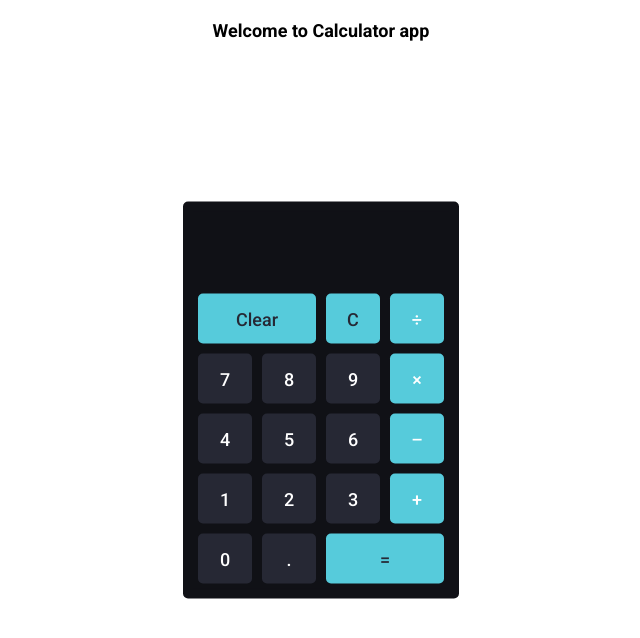
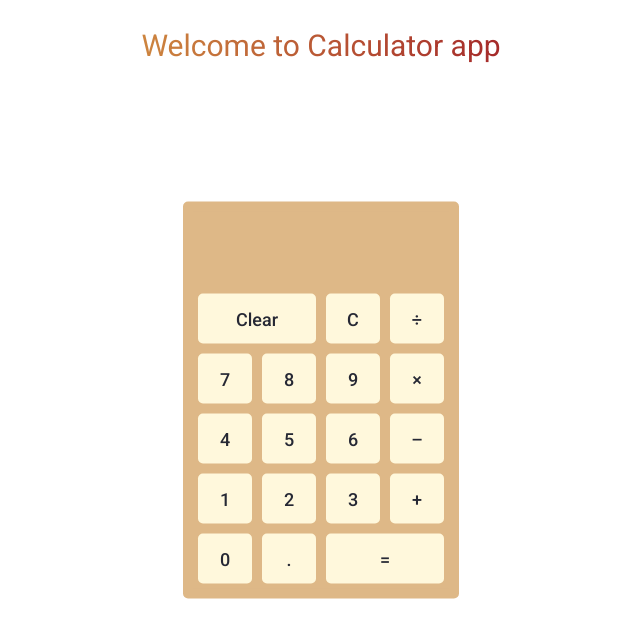
Before and after one commit to martinaaa96/react-project, a React (Create React App) app: page / in a window 1280 px wide. Shown: the top 638 px of the page, without its empty margins (319-959 px from the left). Built offline with nearby package versions, Linux system fonts and the light colour scheme.

Commit message:
css title fixed

```diff
--- a/src/App.css
+++ b/src/App.css
@@ -11,7 +11,15 @@ body {
   justify-content: center;
   align-items: center;
 }
-
+.name h1 {
+  font-family: 'Roboto', sans-serif;
+  font-size: 30px;
+  font-weight: 300;
+  background-image: linear-gradient(to left, #A52A2A,#CD853F);
+  color: transparent;
+  background-clip: text;
+  -webkit-background-clip: text;
+}
 .container {
   top: 50%;
   left: 50%;
@@ -20,8 +28,8 @@ body {
   margin: 0 auto;
   width: 256px;
   text-align: center;
-  border: 10px solid #101116;
-  background: #101116;
+  border: 10px solid #DEB887;
+  background: #DEB887;
   border-radius: 5px;
 }
 
@@ -66,8 +74,8 @@ button {
   border: none;
   border-radius: 5px;
   cursor: pointer;
-  background: #262834;
-  color: #ffffff;
+  background: #FFF8DC;
+  color: #262834;
   font-weight: 500;
 }
 
@@ -80,5 +88,5 @@ outline: none;
 
 }
 .hightlight {
-  background: #56cbdb;
+  background: #FFF8DC;
 }
--- a/src/App.js
+++ b/src/App.js
@@ -3,7 +3,7 @@ import './App.css'
 
 function App() {
   return (
-    <div>
+    <div className="name">
       <h1>Welcome to Calculator app</h1>
       <Calculator/>
 
```
